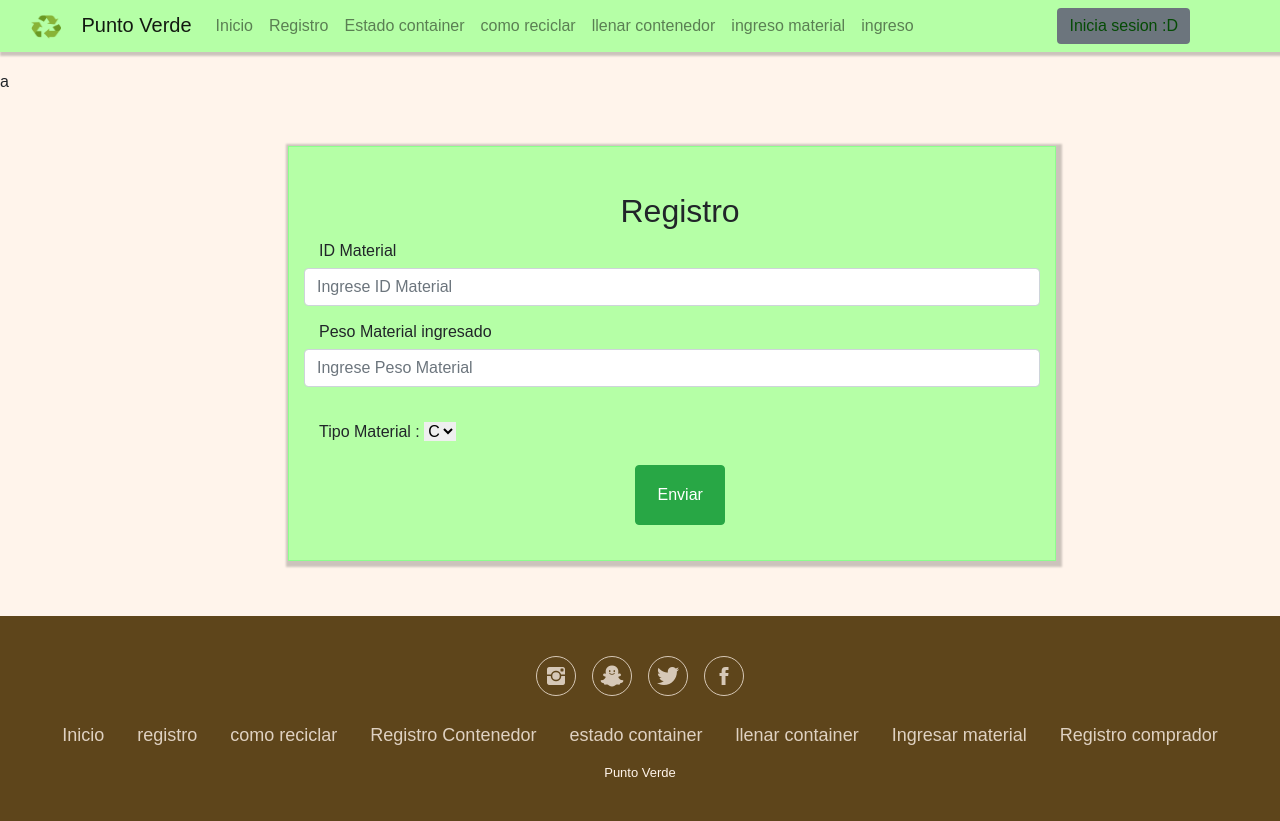
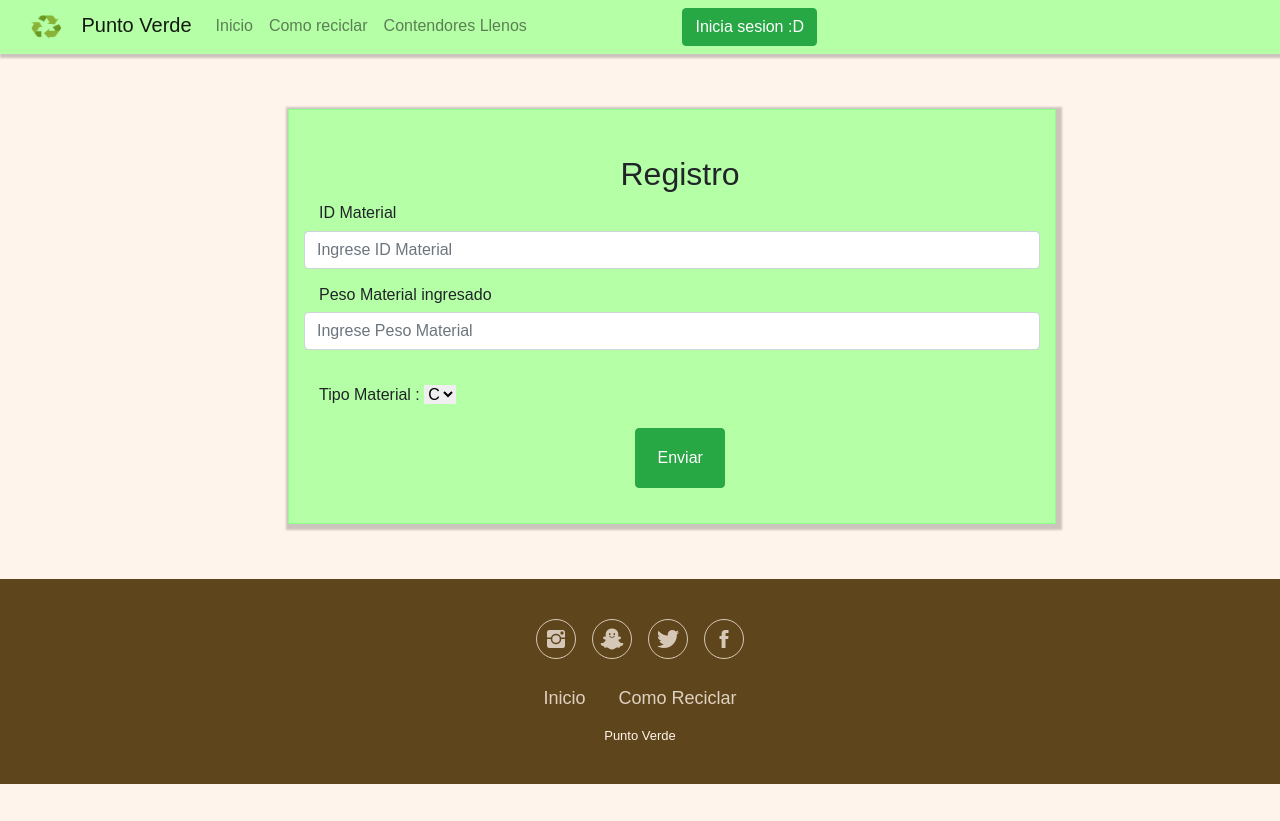
Before and after one commit to Jesus-Maliqueo/Proyecto_PuntoVerde, a Django app: template punto_verde/aapp/templates/app/contnue.html in a window 1280 px wide. After the commit the page ends 784 px from the top, so only its background shows below. Run offline with Django 3.2, Linux system fonts and the light colour scheme; the template is opened without the code that fills it, so the values that code supplies are empty; some libraries are stand-ins or nearby versions.

Commit message:
Gruós y validacion de views (base.html)

```diff
--- a/punto_verde/aapp/static/app/css/estilo.css
+++ b/punto_verde/aapp/static/app/css/estilo.css
@@ -162,11 +162,16 @@ padding-left: 10px;
 }
 
 .logina{
-  align-items:flex-start;
-  margin-left: 30%;
-  color: rgb(5, 75, 5);
+  color: rgb(255, 255, 255);
 }
 
+.logino{
+  color: rgb(255, 255, 255);
+}
+
+.name{
+
+}
 
 /* ----------------------------------------------------- */
 
--- a/punto_verde/aapp/templates/app/base.html
+++ b/punto_verde/aapp/templates/app/base.html
@@ -31,50 +31,85 @@
               <a class="nav-link" href=" http://127.0.0.1:8000/">Inicio</a>
             </li>
             <li class="nav-item">
-              <a class="nav-link" href="/registro/">Registro</a>
+              <a class="nav-link " href="/recicla/">Como reciclar</a>
             </li>
+
+            <li class="nav-item">
+              <a class="nav-link " href="/lleno1/">Contendores Llenos</a>
+            </li>
+
+            <!-- -------------Registro empleado  -->
+            {% if user.is_authenticated and perms.aapp.add_empleado %}
+            <li class="nav-item">
+              <a class="nav-link" href="/registro/">Registro Empleado</a>
+            </li>
+            {% else %}
+
+            {% endif %}
+
+            <!-- --------Estado contenedor -->
+            {% if user.is_authenticated and perms.aapp.view_llenadocontenedores %}
+
             <li class="nav-item">
               <a class="nav-link " href="/estado/">Estado container</a>
             </li>
-            <li class="nav-item">
-              <a class="nav-link " href="/recicla/">como reciclar</a>
-            </li>
-            <li class="nav-item">
-              <a class="nav-link " href="/lleno1/">llenar contenedor</a>
-            </li>
+            {% else %}
+
+            {% endif %}
+             <!------------------ LI INGRESO -->
+
+            {% if user.is_authenticated and perms.aapp.view_llenadocontenedores or perms.aapp.view_ingresomaterial or perms.aapp.view_inventariocontendores %}
             <li class="nav-item">
               <a class="nav-link " href="/mostrar/#tab1">ingreso material</a>
             </li>
-            <li class="nav-item">
-              <a class="nav-link " href="/ingreso/">ingreso</a>
-            </li>
-            {% if user.is_authenticated %}
+            {% else %}
+
+            {% endif %}
+
+            <!-- -------------------------- LI COMPRADOR -->
+
+            {% if user.is_authenticated and perms.aapp.view_comprador %}
               <li class="nav-item" >
-                <a class="nav-link " href="/comprador" > Comprador</a>
+                <a class="nav-link " href="/comprador" >Registrar Comprador</a>
               </li>
             {% else %}
-              <li class="nav-item" style="visibility: hidden;">
-                <a class="nav-link " href="/comprador"  style="visibility: hidden;"> Comprador</a>
-              </li>
+
             {% endif %}
 
+            <!------------------ REGISTRO CONTENEDOR -->
+            {% if user.is_authenticated and perms.aapp.add_inventariocontenedores %}
+            <li class="nav-item">
+              <a class="nav-link " href="/registerInv">Registro Contenedor</a>
+            </li>
+            {% else %}
+            <li class="nav-item">
+              <a href="/registerInv" style="visibility: hidden;">Registro Contenedor</a>
+            </li>
+            {% endif %}
+
+
+
+            <!-- verifica login -->
             {% if user.is_authenticated %}
 
 
               <li class="nav-item">
-               <a class="btn btn-primary logina" href="{% url 'logout' %}"> Cerrar sesion :C </a>
+               <a class="btn btn-danger logino " href="{% url 'logout' %}"> Cerrar sesion :C </a>
               </li>
 
               <li class="nav-item" >
-                User: {{ user.get_username }}
+                <!-- toma nombre de usuario -->
+                <a class="nav-link name " href="/">  {{ user.get_username }}</a>
+
               </li>
 
             {% else %}
               <li class="nav-item">
-               <a class="btn btn-primary logina" href="{% url 'login' %?next={{request.path}} }"> Inicia sesion :D</a>
+               <a class="btn btn-success logina" href="{% url 'login' %?next={{request.path}} }"> Inicia sesion :D</a>
               </li>
 
             {% endif %}
+            <!-- ---------- FIN LI ------------- -->
           </ul>
         </div>
       </nav>
@@ -85,7 +120,7 @@
 
 
 
-<div>a</div>
+
 
 
 
@@ -109,14 +144,34 @@
 <footer>
   <div class="social"><a href="#"><i class="icon ion-social-instagram"></i></a><a href="#"><i class="icon ion-social-snapchat"></i></a><a href="#"><i class="icon ion-social-twitter"></i></a><a href="#"><i class="icon ion-social-facebook"></i></a></div>
   <ul class="list-inline">
+
       <li class="list-inline-item"><a href="#inicio">Inicio</a></li>
-      <li class="list-inline-item"><a href="/registro/">registro</a></li>
-      <li class="list-inline-item"><a href="/recicla/">como reciclar</a></li>
+<!-- REGISTRO EMPELADO -->
+      {% if user.is_authenticated and perms.aapp.add_empleado %}
+      <li class="list-inline-item"><a href="/registro/">Registro</a></li>
+      {% else %}
+      {% endif %}
+      <li class="list-inline-item"><a href="/recicla/">Como Reciclar</a></li>
+      <!-- REGISTRO CONTENDOR -->
+      {% if user.is_authenticated and perms.aapp.add_inventariocontenedores %}
       <li class="list-inline-item"><a href="/registerInv">Registro Contenedor</a></li>
-      <li class="list-inline-item"><a href="/estado/">estado container</a></li>
-      <li class="list-inline-item"><a href="/llenado/">llenar container</a></li>
-      <li class="list-inline-item"><a href="/contnue">Ingresar material</a></li>
+      {% else %}
+      {% endif %}
+      <!-- ESTADO CONTENEDOR -->
+      {% if user.is_authenticated and perms.aapp.view_llenadocontenedores %}
+      <li class="list-inline-item"><a href="/estado/">Estado container</a></li>
+      {% else %}
+      {% endif %}
+      <!-- REGISTRAR MATERIAL -->
+      {% if user.is_authenticated and perms.aapp.add_ingresomaterial  %}
+      <li class="list-inline-item"><a href="/contnue">Registrar material</a></li>
+      {% else %}
+      {% endif %}
+      <!-- REGISTRAR COMPRADOR -->
+      {% if user.is_authenticated and perms.aapp.view_comprador %}
       <li class="list-inline-item"><a href="/contnue">Registro comprador</a></li>
+      {% else %}
+      {% endif %}
   </ul>
   <p class="copyright">Punto Verde</p>
 </footer>
--- a/punto_verde/aapp/views.py
+++ b/punto_verde/aapp/views.py
@@ -13,7 +13,7 @@ from django.contrib.auth.decorators import login_required, permission_required
 from django.contrib.auth.models import User
 from django.db import connection
 from .models import LlenadoContenedores , IngresoMaterial,InventarioContenedores,Empleado
-from .forms import Conchetumare,Conchetumare2,Conchetumare3
+
 
 # Create your views here.
 
@@ -180,7 +180,9 @@ def llenado(request,idi,tipo,pes):
 # ------------------Traslado de cont.lleno a venta y vista de CONTENDOR LLENO
 
 def lleno1(request):
+
    llenos=ContenedorLleno.objects.all()
+
    return render(request,'app/llenado.html',{'llenos':llenos})
 
 def lleno(request,ida,tipo,peso):
```
Also changed, not shown: punto_verde/aapp/forms.py (+0 -19 lines), punto_verde/punto_verde/settings.py (+5 -3 lines), punto_verde/aapp/migrations/0002_alter_contenedorlleno_options.py (added).
